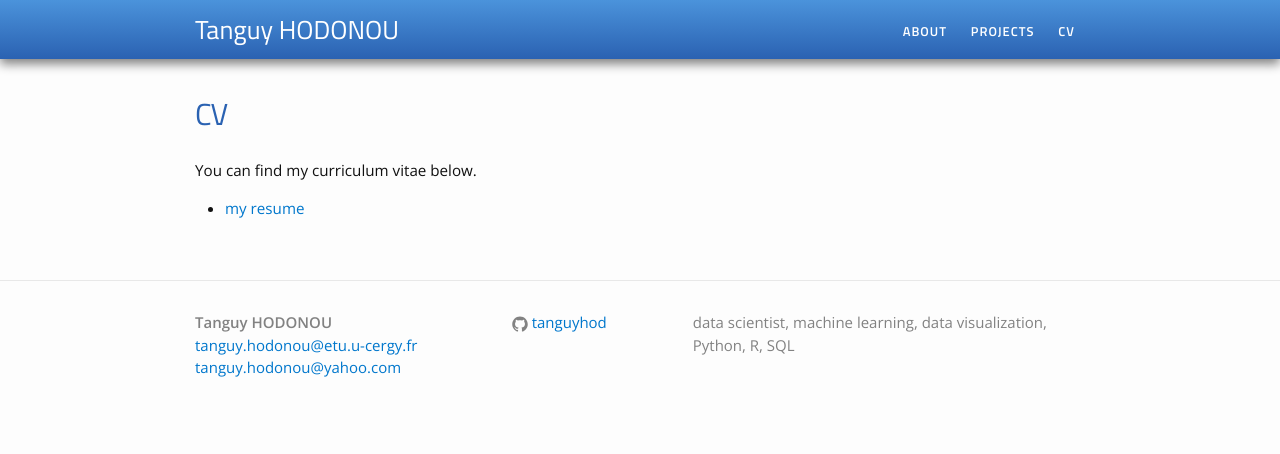
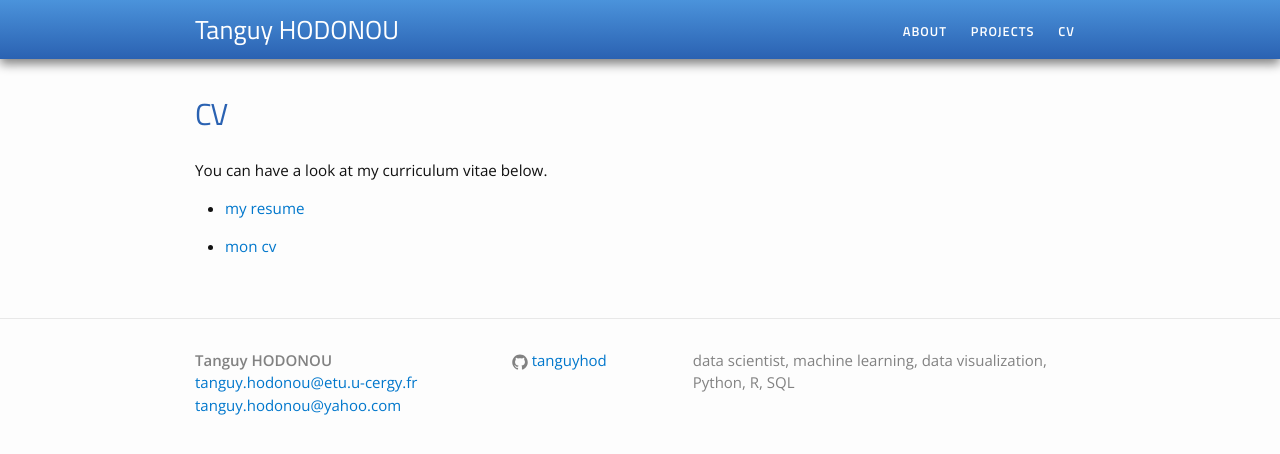
Before and after one commit to TanguyHOD/tanguyhod.github.io, a Jekyll site: the page built from cv.md, in a window 1280 px wide. Shown: the top 454 px of the page. Built offline with Jekyll 4.4.1, drawn with Linux system fonts in a browser that asks for light colours.

Commit message:
my website

```diff
--- a/cv.md
+++ b/cv.md
@@ -4,7 +4,11 @@ title: CV
 permalink: /cv/
 ---
 
-You can find my curriculum vitae below.
+You can have a look at my curriculum vitae below.
 <ul>
-	<li><a href="CV_HODONOU_Tanguy.pdf">my resume</a></li>
+	<li><a href="Tanguy_HODONOU_Resume.pdf">my resume</a></li>
 </ul>
+
+<ul>
+	<li><a href="CV_Tanguy_HODONOU_fr.pdf">mon cv</a></li>
+</ul>
--- a/index.html
+++ b/index.html
@@ -4,12 +4,12 @@ layout: default
 
 <div class="home">
 
-<p>Hello there, and welcome to my homepage!<br><br>My name is Tanguy HODONOU and I am originally from BENIN. I have been living in France for the past 6 years. I did my undergraduate studies in economics and management at Clermont Auvergne University. Today, I am nearing the end of my Economics Engineering and Data Analysis Master's at the University of Cergy Paris, France. Currently searching for a data science internship that allows me to build tools using visualization and machine learning to help people explore and understand their data.
+<p>Hello there, and welcome to my homepage!<br><br>My name is Tanguy HODONOU, I have been living in France for the past 6 years. I did my undergraduate studies in economics and management at Clermont Auvergne University. Today, I am nearing the end of my Economics Engineering and Data Analysis Master's at CY Cergy Paris University, France. Currently searching for a data science internship that allows me to build tools using visualization and machine learning to help people explore and understand their data.
 <br><br>
 
 I maintain a list of machine learning projects under the <a href="/projects">Projects</a> tab. You may also check out my <a href="">Github profile.</a><br><br>
 
-To get a better insight on my life so far, you can have a look at my <a href="/cv">curriculum vitae</a>.</p>
-
+To get a better insight on my life so far, you can have a look at my <a href="/cv">curriculum vitae in French</a>
+and in english <a href="/cv">curriculum vitae</a>.</p>
 
 </div>
```
Also changed, not shown: about.md (+1 -1 lines), 6 other files.
